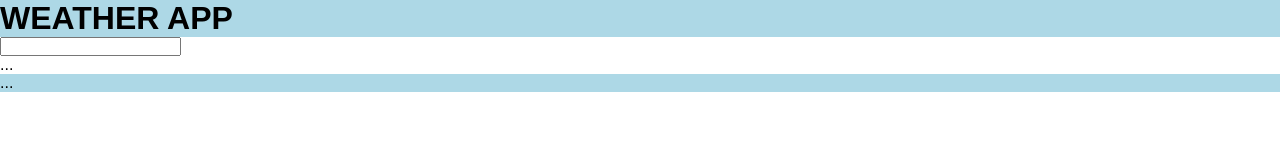
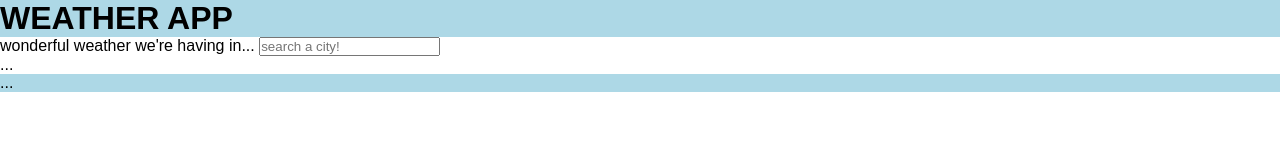
Before and after one commit to v1ct0r14m/weather-app, a plain HTML site: page index.html in a window 1280 px wide. Drawn offline with Linux system fonts and the light colour scheme.

Commit message:
input and label added

```diff
--- a/index.html
+++ b/index.html
@@ -13,7 +13,8 @@
 
         <main>
             <div>
-                <input>
+                <label for="search">wonderful weather we're having in...</label>
+                <input type="text" placeholder="search a city!" name="search" id="search" />
             </div>
             ...
         </main>
```
